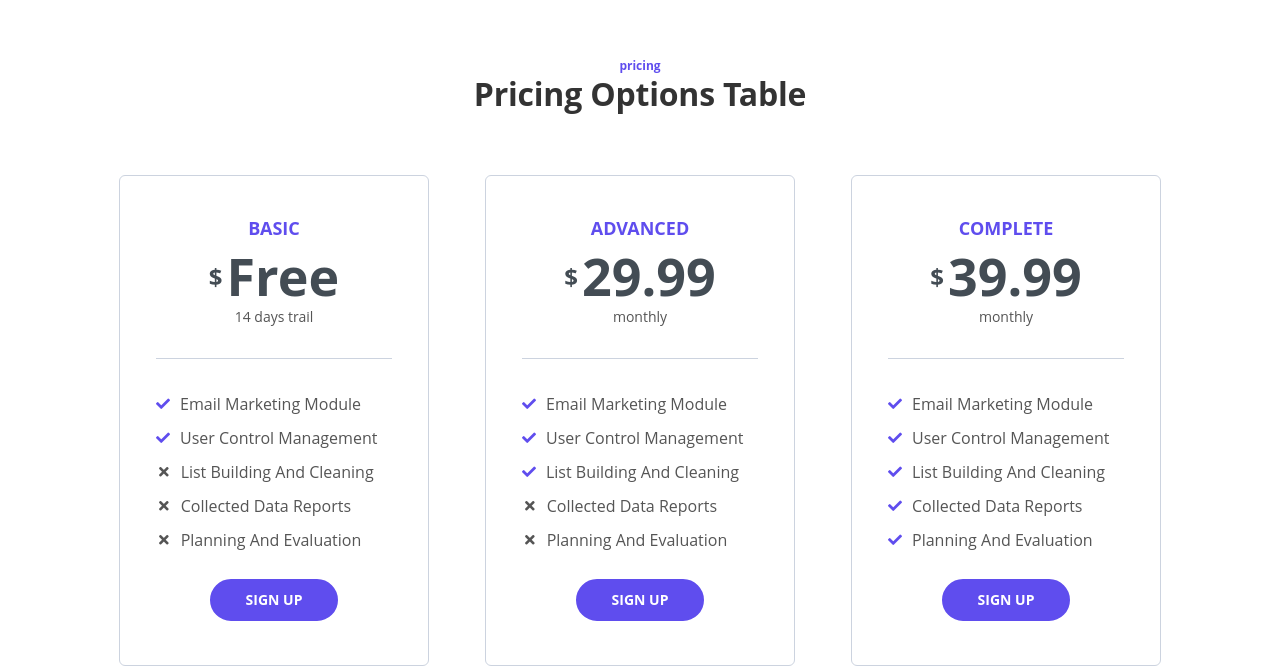
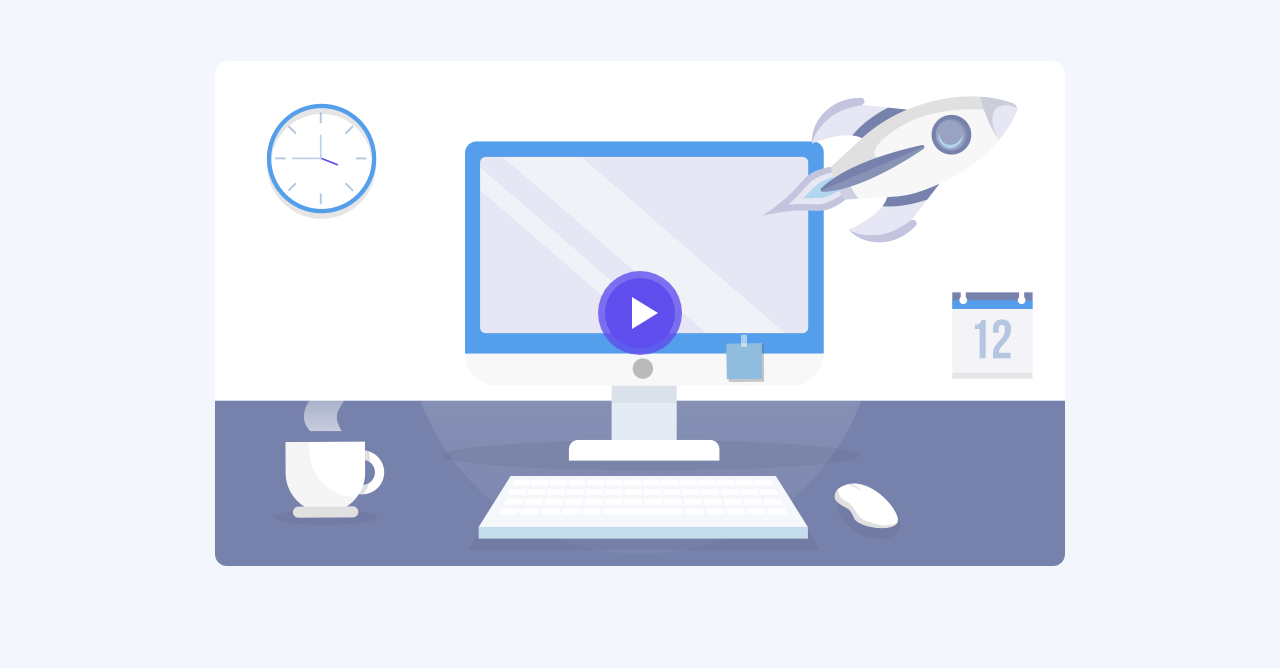
Before and after one commit to fahimfaisaal/tivo, a React (Create React App) app: page / in a window 1280 px wide. Shown: the part 2275-2943 px from the top of the page. Built offline with nearby package versions, Linux system fonts and the light colour scheme.

Commit message:
feat: add video section

```diff
--- a/src/App.js
+++ b/src/App.js
@@ -3,6 +3,7 @@ import DescriptionSection from './components/DescriptionSection/DescriptionSecti
 import FeatureSection from './components/FeatureSection/FeatureSection';
 import FeatureSubSection from './components/FeatureSubSection/FeatureSubSection';
 import PricingSection from './components/PricingSection/PricingSection';
+import VideoSection from './components/VideoSection/VideoSection';
 
 function App() {
   return (
@@ -10,6 +11,7 @@ function App() {
       <DescriptionSection />
       <FeatureSection />
       <FeatureSubSection />
+      <VideoSection />
       <PricingSection />
     </>
   )
--- /dev/null
+++ b/src/components/VideoSection/VideoSection.jsx
@@ -0,0 +1,16 @@
+import SectionWrapper from '../atoms/SectionWrapper';
+import Wrapper from '../atoms/Wrapper';
+import VideoThumbnail from './VideoThumbnail';
+
+export default function VideoSection() {
+    return (
+        <SectionWrapper id="video" classes="basic-2">
+            <Wrapper variant="lg12">
+                <VideoThumbnail
+                    imagePath="video-image.png"
+                    videoLink="https://www.youtube.com/watch?v=vzVbvrESsS4"
+                />
+            </Wrapper>
+        </SectionWrapper>
+    )
+}
--- /dev/null
+++ b/src/components/VideoSection/VideoThumbnail.jsx
@@ -0,0 +1,14 @@
+export default function VideoThumbnail({ imagePath, videoLink }) {
+    return (
+        <div className="image-container">
+            <div className="video-wrapper">
+                <a className="popup-youtube" href={videoLink} data-effect="fadeIn">
+                    <img className="img-fluid" src={imagePath} alt="website template" />
+                    <span className="video-play-button">
+                        <span></span>
+                    </span>
+                </a>
+            </div>
+        </div>
+    )
+}
```
Also changed, not shown: src/components/VideoSection/Popup.jsx (added, +12 -0 lines), public/video-image.png (added).
